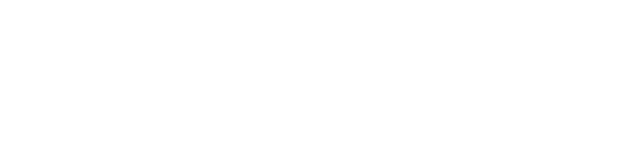
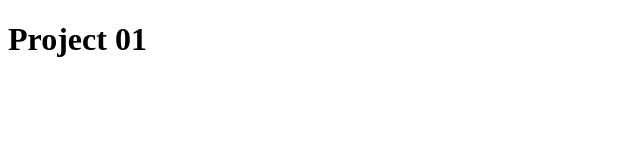
Before and after one commit to viniciusbispo19/new-repository, a plain HTML site: page index.html in a window 1280 px wide. Shown: the whole page, without its empty margins (0-640 px from the left). Drawn offline with Linux system fonts and the light colour scheme.

Commit message:
add h1 tag

```diff
--- a/index.html
+++ b/index.html
@@ -8,6 +8,7 @@
 <body>
     <header>
         <div class="header"></div>
+        <h1 class="header__title">Project 01</h1>
     </header>
     <main>
         <div class="nav"></div>
```
